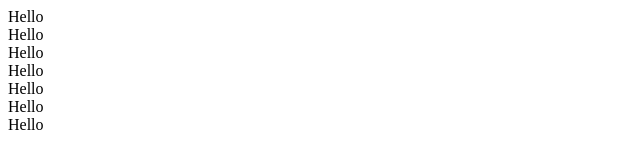
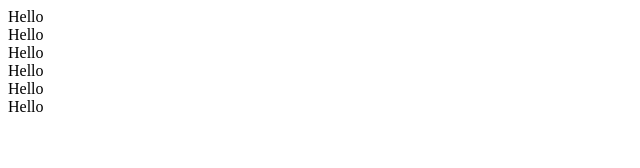
Before and after one commit to devadathan/rep02, a plain HTML site: page index.html in a window 1280 px wide. Shown: the full height of the page, 0-640 px from the left. Drawn offline with Linux system fonts and the light colour scheme.

Commit message:
Update index.html

```diff
--- a/index.html
+++ b/index.html
@@ -4,4 +4,3 @@
 <div> Hello </dev>
 <div> Hello </dev>
 <div> Hello </dev>
-<div> Hello </dev>
```
